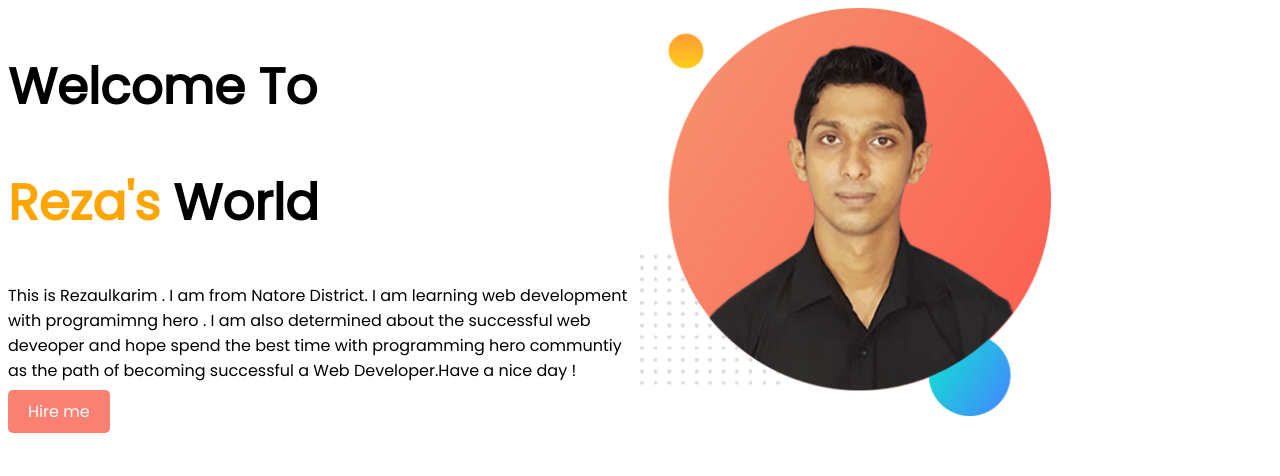
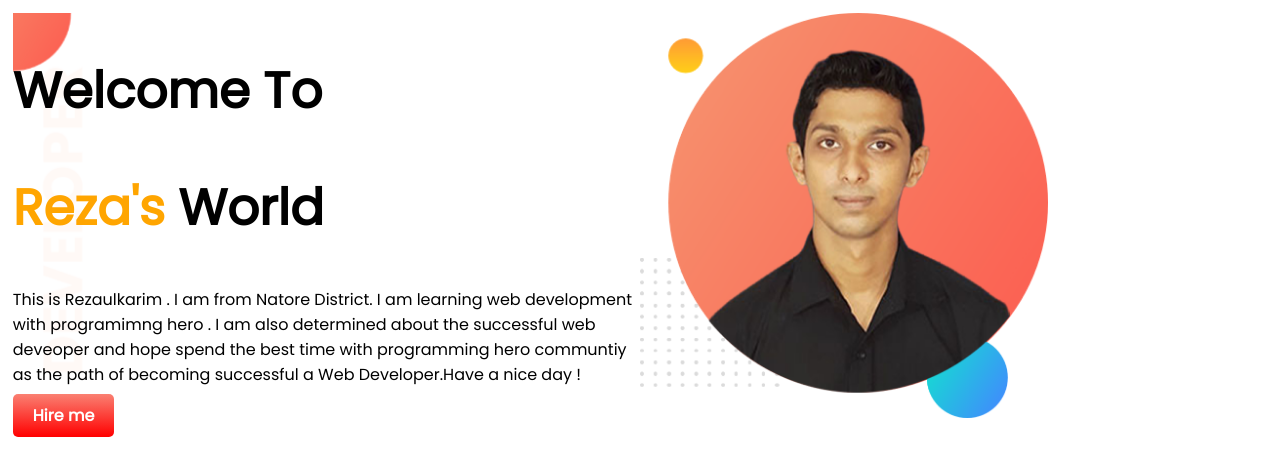
Before and after one commit to rezaul11703/developer_Portfolio, a plain HTML site: page index.html in a window 1280 px wide. Drawn offline with Linux system fonts and the light colour scheme.

Commit message:
background problem solved

```diff
--- a/index.html
+++ b/index.html
@@ -1,5 +1,6 @@
 <!DOCTYPE html>
 <html lang="en">
+
 <head>
     <meta charset="UTF-8">
     <meta http-equiv="X-UA-Compatible" content="IE=edge">
@@ -10,18 +11,22 @@
     <link rel="preconnect" href="https://fonts.gstatic.com" crossorigin>
     <link href="https://fonts.googleapis.com/css2?family=Poppins&display=swap" rel="stylesheet">
 </head>
+
 <body>
     <section>
-       <div class="st_Section">
-        <h1> Welcome To</h1>
-        <h1> <span>Reza's </span> World</h1>
-        <p> This is Rezaulkarim . I am from Natore District. I am learning web development with programimng hero . I am also determined about the successful web deveoper and hope spend the best time with programming hero communtiy as the path of becoming successful a Web Developer.Have a nice day !</p>
-        <a class="link_Hire" href="https://www.linkedin.com/in/rezaulkarim11703/" target="_blank"> Hire me </a>
+        <div class="st_Section">
+            <h1> Welcome To</h1>
+            <h1> <span>Reza's </span> World</h1>
+            <p> This is Rezaulkarim . I am from Natore District. I am learning web development with programimng hero . I
+                am also determined about the successful web deveoper and hope spend the best time with programming hero
+                communtiy as the path of becoming successful a Web Developer.Have a nice day !</p>
+            <a class="link_Hire" href="https://www.linkedin.com/in/rezaulkarim11703/" target="_blank"> Hire me </a>
         </div>
-        <div class="st_Section" >
-            <img src="images/reza-pp.png" alt="This is my profile">
+        <div class="st_Section">
+            <img src="images/reza-pp.png" alt="This is my profile" />
         </div>
     </section>
 
 </body>
+
 </html>
--- a/stylesheet.css
+++ b/stylesheet.css
@@ -1,27 +1,33 @@
 body{
     font-family: 'Poppins', sans-serif;
+    margin: 0;
+    padding: 1%;
     }
 h1{
     font-size: 50px;
 }
 h1 span{
     color:orange;
+}
 section{
     display:flex;
+    background-image: url(images/top-banner.png);
+    background-repeat: no-repeat;
 }
-}
+
 .st_Section{
     width: 50%;
-    float:left;
-}
+    }
+
 .st_Section img{
     width: 65%;
 }
 .link_Hire{
     text-decoration: none;
-    background-color: salmon;
+    background-image:linear-gradient(salmon, red);
     padding: 10px 20px;
     color:white;
     border-radius: 5px;
     text-align:center;
+    font-weight:700;
 }
```
